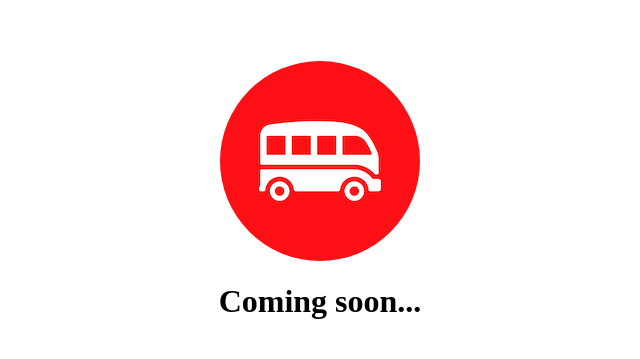
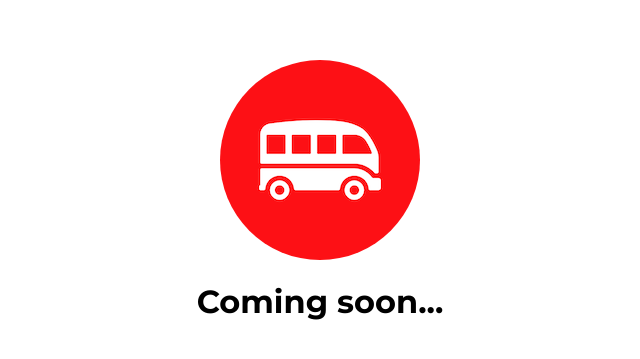
Before and after one commit to yannklein/ws-lw-webpage, a plain HTML site: page index.html in a window 1280 px wide. Shown: the part 207-566 px from the top of the page, without its empty margins (320-960 px from the left). Drawn offline with Linux system fonts and the light colour scheme.

Commit message:
chnaged h1 font to montserrat

```diff
--- a/index.html
+++ b/index.html
@@ -3,6 +3,8 @@
 <head>
   <meta charset="UTF-8">
   <meta name="viewport" content="width=device-width, initial-scale=1.0">
+  <link rel="preconnect" href="https://fonts.gstatic.com">
+  <link href="https://fonts.googleapis.com/css2?family=Montserrat:wght@700&display=swap" rel="stylesheet">
   <link rel="stylesheet" href="style.css">
   <title>Le Wagon</title>
 </head>
--- a/style.css
+++ b/style.css
@@ -9,3 +9,7 @@
 .img-circle {
   border-radius: 50%;
 }
+
+.content-center h1 {
+  font-family: 'Montserrat', sans-serif;
+}
```
